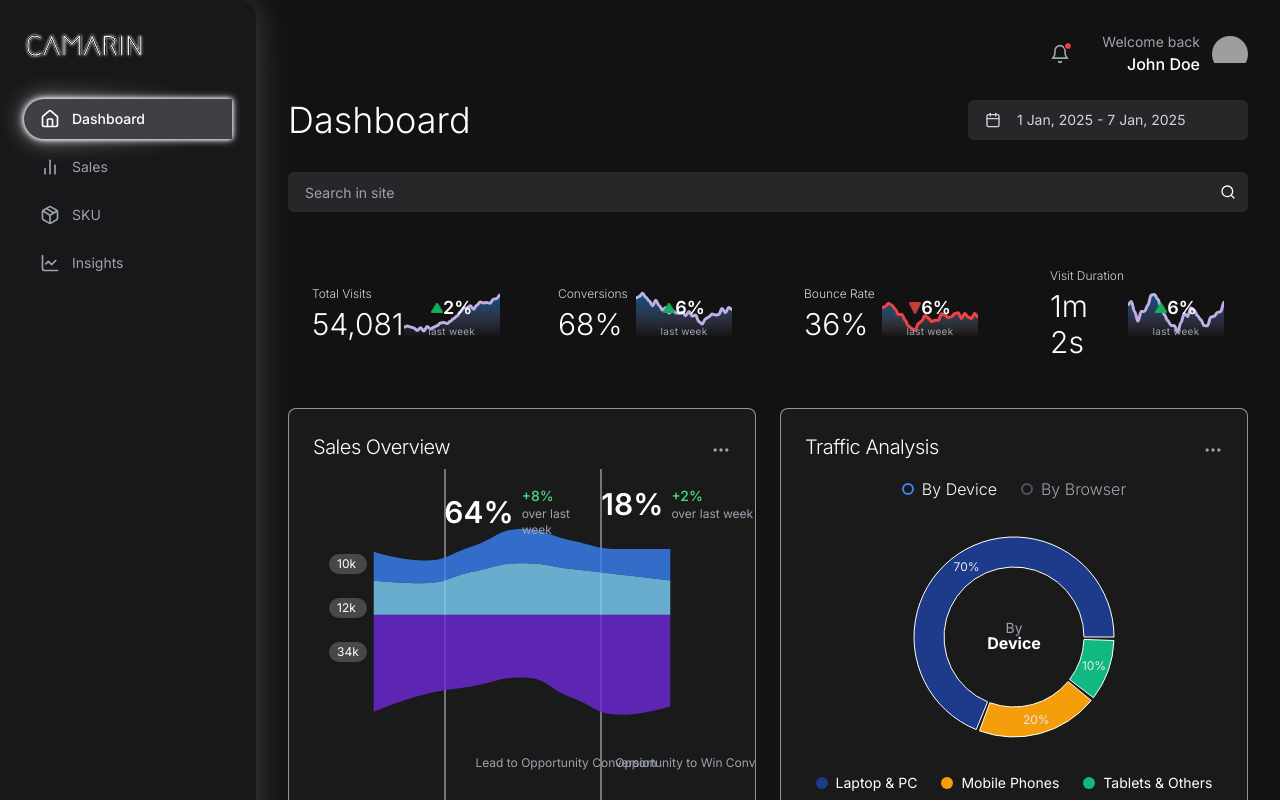
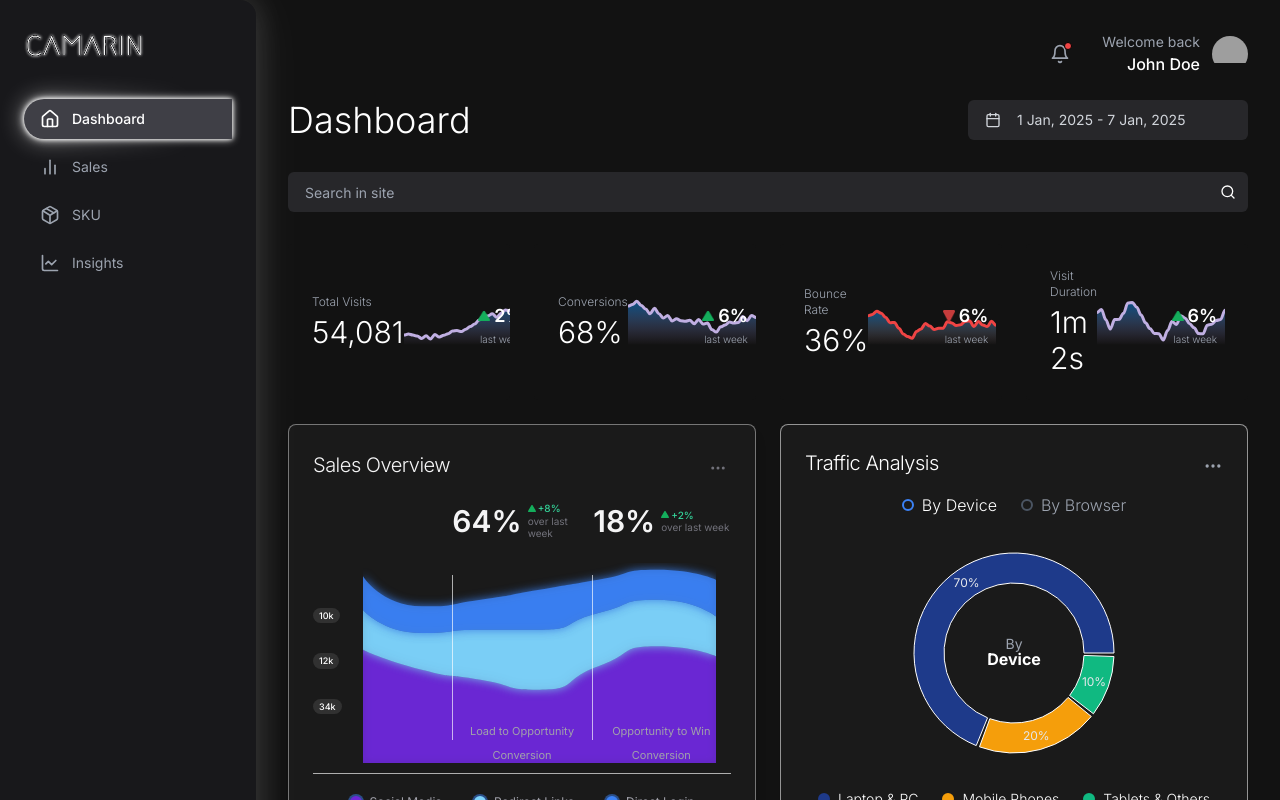
Before and after one commit to Camarin-AI/3d-analytics-dashboard, a Next.js app: page / in a window 1280 px wide. Shown: the top 800 px of the page. Built offline with nearby package versions, Linux system fonts and the light colour scheme; grey boxes are pictures that could not be loaded.

Commit message:
Dashboard issues fixed

```diff
--- a/components/kpi-cards.tsx
+++ b/components/kpi-cards.tsx
@@ -12,6 +12,7 @@ export function KpiCards() {
       value: "54,081",
       change: 2,
       trend: "up" as const,
+      period: "last week",
       data: generateSparklineData(30, 0.4),
     },
     {
@@ -19,6 +20,7 @@ export function KpiCards() {
       value: "68%",
       change: 6,
       trend: "up" as const,
+      period: "last week",
       data: generateSparklineData(30, 0.6),
     },
     {
@@ -26,6 +28,7 @@ export function KpiCards() {
       value: "36%",
       change: 6,
       trend: "down" as const,
+      period: "last week",
       data: generateSparklineData(30, 0.6),
     },
     {
@@ -33,12 +36,12 @@ export function KpiCards() {
       value: "1m 2s",
       change: 6,
       trend: "up" as const,
+      period: "last week",
       data: generateSparklineData(30, 0.5),
     },
   ];
 
   return (
-    // tighter gap between cards
     <div className="grid grid-cols-1 sm:grid-cols-2 lg:grid-cols-4 gap-6 mt-8">
       {kpis.map((kpi, idx) => (
         <KpiCard key={idx} {...kpi} />
@@ -52,13 +55,13 @@ interface KpiCardProps {
   value: string;
   change: number;
   trend: "up" | "down";
+  period: string;
   data: number[];
 }
 
-function KpiCard({ title, value, change, trend, data }: KpiCardProps) {
+function KpiCard({ title, value, change, trend, period, data }: KpiCardProps) {
   const isUp = trend === "up";
 
-  // colors from mock
   const lineColor = isUp ? "#C0AFE2" : "#EF4444";
   const fillToColor = isUp ? "#D8B4FE" : "#FECACA";
 
@@ -93,25 +96,16 @@ function KpiCard({ title, value, change, trend, data }: KpiCardProps) {
   };
 
   return (
-    <div
-      className="
-        flex items-center justify-between
-        bg-[#121212] rounded p-6 overflow-hidden
-        border-black
-      "
-      // very subtle border so cards read as one piece
-      // style={{ border: "0.5px solid rgba(28, 27, 27, 0.2)" }}
-    >
-      {/* Left: title + value */}
+    <div className="flex items-center justify-between bg-[#121212] rounded p-6 border-black overflow-hidden">
+      {/* Left: Title + Value */}
       <div>
-        <p className="text-xs font-light text-gray-300">{title}</p>
-        <p className="mt-1 text-3xl font-light text-white">
-          {value}
-        </p>
+        {/* lighter gray title */}
+        <p className="text-xs font-light text-gray-400">{title}</p>
+        <p className="mt-1 text-3xl font-light text-white">{value}</p>
       </div>
 
-      {/* Right: sparkline + overlay */}
-      <div className="relative w-24 h-12 flex-shrink-0">
+      {/* Right: Sparkline + Change badge */}
+      <div className="relative w-32 h-12 flex-shrink-0">
         <Chart
           options={options}
           series={[{ data }]}
@@ -120,9 +114,9 @@ function KpiCard({ title, value, change, trend, data }: KpiCardProps) {
           height={48}
         />
 
-        {/* center-top overlay */}
-        <div className="absolute inset-0 flex flex-col items-center pt-1 pointer-events-none">
-          <div className="flex items-center gap-0">
+        {/* top-right badge */}
+        <div className="absolute top-1 right-2 flex flex-col items-end pointer-events-none">
+          <div className="flex items-center gap-1">
             {isUp ? (
               <Image src="/upArrow.png" alt="Up" width={12} height={12} />
             ) : (
@@ -130,8 +124,8 @@ function KpiCard({ title, value, change, trend, data }: KpiCardProps) {
             )}
             <span className="text-lg font-semibold text-white">{change}%</span>
           </div>
-          <span className="mt-0.5 text-[10px] text-gray-400 tracking-wide">
-            last week
+          <span className="mt-0.5 text-[10px] text-gray-400 font-light">
+            {period}
           </span>
         </div>
       </div>
--- a/components/sales-overview.tsx
+++ b/components/sales-overview.tsx
@@ -1,140 +1,253 @@
-"use client"
+"use client";
 
-import { useState, useMemo } from "react"
-import dynamic from "next/dynamic"
-import { MoreHorizontal } from "lucide-react"
-import { motion } from "framer-motion"
-import { Card, CardContent, CardHeader, CardTitle } from "@/components/ui/card"
+import React, { useState, useMemo } from "react";
+import dynamic from "next/dynamic";
+import { MoreHorizontal } from "lucide-react";
+import { motion } from "framer-motion";
+import { Card, CardContent, CardHeader, CardTitle } from "@/components/ui/card";
+import Image from "next/image"; // For up/down arrow images
 
-const ReactECharts = dynamic(() => import("echarts-for-react"), { ssr: false })
+const ReactECharts = dynamic(() => import("echarts-for-react"), { ssr: false });
 
-// Data keys and labels
-const KEYS = ["social", "redirect", "direct"] as const
-type Key = typeof KEYS[number]
+// --- Color Palette (Based on Target Wireframe) ---
+const colors = {
+    background: "#1A1A1A",
+    cardBorder: "rgba(255, 255, 255, 0.4)",
+    textPrimary: "#F4F4F5", // Brightest text (KPIs, main title)
+    textSecondary: "#A1A1AA", // Subtitles, legend text, bottom section labels
+    textMuted: "#71717A", // Dimmer text ('over last week')
+    divider: "rgba(255, 255, 255, 0.65)", // White divider lines for sections (more opaque)
 
-const COLORS: Record<Key, string> = {
-  social: "#6D28D9",
-  redirect: "#7DD3FC",
-  direct: "#3B82F6",
-}
+    trendUp: "#34D399", // Green
+    trendDown: "#F87171", // Red
+
+    social: "#6D28D9",    // Purple (bottom layer)
+    redirect: "#7DD3FC",  // Light Blue (middle layer)
+    direct: "#3B82F6",    // Darker Blue (top layer)
+};
+
+const KEYS = ["social", "redirect", "direct"] as const;
+type Key = typeof KEYS[number];
+
+const SERIES_COLORS: Record<Key, string> = {
+    social: colors.social,
+    redirect: colors.redirect,
+    direct: colors.direct,
+};
 const LABELS: Record<Key, string> = {
     social: "Social Media",
     redirect: "Redirect Links",
     direct: "Direct Login",
-}
+};
 
+// Data represents the *individual contribution* of each band.
+// Order in KEYS and z-index in series will determine visual stacking.
 const rawData = [
-  { name: '1', social: 34000, redirect: 12000, direct: 10000 },
-  { name: '2', social: 28000, redirect: 11000, direct: 8000 },
-  { name: '3', social: 25000, redirect: 15000, direct: 9000 },
-  { name: '4', social: 22000, redirect: 18000, direct: 12000 },
-  { name: '5', social: 29000, redirect: 16000, direct: 10000 },
-  { name: '6', social: 35000, redirect: 14000, direct: 9000 },
-  { name: '7', social: 32000, redirect: 12000, direct: 11000 },
-]
+    { name: 'Mon', social: 34000, redirect: 12000, direct: 10000 },
+    { name: 'Tue', social: 28000, redirect: 11000, direct: 8000 },
+    { name: 'Wed', social: 25000, redirect: 15000, direct: 9000 },
+    { name: 'Thu', social: 22000, redirect: 18000, direct: 12000 },
+    { name: 'Fri', social: 29000, redirect: 16000, direct: 10000 },
+    { name: 'Sat', social: 35000, redirect: 14000, direct: 9000 },
+    { name: 'Sun', social: 32000, redirect: 12000, direct: 11000 },
+];
 
-function fmtK(n: number) {
-  return n >= 1000 ? `${(n / 1000).toFixed(0)}k` : `${n}`
-}
+const kpiData = [
+    // First section (left of first divider) has no KPI displayed on top in the mockup.
+    { // This KPI is for the *second* visual section (middle one)
+        kpiValue: "64%",
+        trend: 8,
+        trendDirection: "up" as const,
+        trendLabel: "over last week",
+        sectionLabel: "Load to Opportunity Conversion",
+    },
+    { // This KPI is for the *third* visual section (right one)
+        kpiValue: "18%",
+        trend: 2,
+        trendDirection: "up" as const,
+        trendLabel: "over last week",
+        sectionLabel: "Opportunity to Win Conversion",
+    },
+];
 
 export function SalesOverview() {
-  const [active, setActive] = useState<Key | null>(null)
-
-  // prepare series data
-  const categories = rawData.map(d => d.name)
-  const seriesData = useMemo(() => KEYS.map(key => rawData.map(d => key === 'social' ? -d[key] : d[key])), [])
+    const [activeSeriesKey, setActiveSeriesKey] = useState<Key | null>(null);
+    const categories = rawData.map(d => d.name);
 
     const option = useMemo(() => ({
         backgroundColor: 'transparent',
-    grid: { left: 60, right: 60, top: 60, bottom: 80 },
-    xAxis: { type: 'category', data: categories, axisLine: { show: false }, axisTick: { show: false }, axisLabel: { show: false } },
-    yAxis: { type: 'value', axisLine: { show: false }, axisTick: { show: false }, axisLabel: { show: false }, splitLine: { show: false } },
-    series: KEYS.map((k, i) => {
-      const isActive = !active || active === k
+        // Grid adjusted to give space for HTML overlays (KPIs at top, labels at bottom)
+        // and Y-axis badges on the left.
+        grid: { left: 50, right: 15, top: 10, bottom: 10 }, // Minimal grid padding
+        xAxis: { type: 'category', data: categories, show: false, boundaryGap: false },
+        yAxis: { type: 'value', show: false, splitLine: { show: false }, min: 0 }, // Ensure Y starts at 0
+        series: KEYS.map((key, index) => { // Define Z-index explicitly for stacking
+            const isActive = !activeSeriesKey || activeSeriesKey === key;
+            let zLevel;
+            if (key === 'social') zLevel = 1;      // Bottom
+            else if (key === 'redirect') zLevel = 2; // Middle
+            else zLevel = 3;                       // Top
+
             return {
-        name: LABELS[k],
-        type: 'line', smooth: true, stack: k === 'social' ? 'neg' : 'pos',
-        data: seriesData[i],
-        lineStyle: { width: 0, opacity: isActive ? 1 : 0.2 },
-        areaStyle: { color: COLORS[k], opacity: isActive ? 0.8 : 0.1 },
-        showSymbol: false,
+                name: LABELS[key], type: 'line', smooth: 0.65, // Smoother curve
+                stack: 'total', symbol: 'none', data: rawData.map(d => d[key]),
+                lineStyle: { width: 0 },
+                areaStyle: {
+                    color: SERIES_COLORS[key], opacity: isActive ? 0.85 : 0.2, // Adjusted opacity
+                    shadowBlur: isActive ? 10 : 0, shadowColor: isActive ? SERIES_COLORS[key] : 'transparent',
+                },
+                emphasis: { focus: 'series', areaStyle: { opacity: 1, shadowBlur: 15 } },
+                z: zLevel,
+            };
+        }),
+        tooltip: {
+            trigger: 'axis', backgroundColor: 'rgba(30, 30, 32, 0.9)',
+            borderColor: colors.cardBorder, borderWidth: 1,
+            textStyle: { color: colors.textPrimary, fontSize: 11, fontFamily: 'Inter, sans-serif' },
+            padding: [6, 10],
+            formatter: (params: any) => {
+                let tooltipHtml = `<div style="font-weight:500; margin-bottom:4px; color:${colors.textSecondary}; font-size:10px;">${params[0].axisValueLabel}</div>`;
+                // Params are ordered by stack, reverse to match visual (top layer first in tooltip)
+                params.slice().reverse().forEach((item: any) => {
+                    const value = Math.abs(item.value);
+                    tooltipHtml += `
+                        <div style="display:flex; align-items:center; margin-top:3px;">
+                            <span style="display:inline-block; width:7px; height:7px; border-radius:50%; background-color:${item.color}; margin-right:5px;"></span>
+                            <span style="color:${colors.textSecondary}; font-size:10px;">${item.seriesName}:</span>
+                            <span style="font-weight:600; margin-left:auto; color:${colors.textPrimary}; font-size:10px;">${value.toLocaleString()}</span>
+                        </div>`;
+                });
+                return tooltipHtml;
             }
-    }),
-    markLine: {
-      symbol: 'none', lineStyle: { color: '#fff', width: 2 },
-      data: [
-        { xAxis: categories[Math.floor(categories.length/3)] },
-        { xAxis: categories[Math.floor(2*categories.length/3)] }
-      ]
         },
-    graphic: [
-      { type: 'text', left: '40%', bottom: 40, style: { text: 'Lead to Opportunity Conversion', fill: '#9CA3AF', fontSize: 12, fontFamily: 'Inter, sans-serif', align: 'center' } },
-      { type: 'text', left: '70%', bottom: 40, style: { text: 'Opportunity to Win Conversion', fill: '#9CA3AF', fontSize: 12, fontFamily: 'Inter, sans-serif', align: 'center' } }
-    ],
-    tooltip: { trigger: 'item', backgroundColor: 'rgba(0,0,0,0.7)', textStyle: { color: '#fff' }, formatter: (p: any) => {
-      const v = Math.abs(p.value)
-      return `<div style="padding:4px;color:#fff"><strong>${p.seriesName}</strong><br/>${p.name}: ${v.toLocaleString()}</div>`
-    } },
-  }), [active, categories, seriesData])
+        // No ECharts markLines or graphic text for overlays
+    }), [activeSeriesKey, categories]);
 
     return (
-    <Card className="bg-[#1A1A1A] border-[#FFFFFF88] text-white">
-      <CardHeader className="flex flex-row items-center justify-between pb-2">
-        <CardTitle className="text-xl font-light font-sans">Sales Overview</CardTitle>
-        <button className="text-gray-400 hover:text-white">
-          <MoreHorizontal size={20} />
+        <Card
+            className="border p-6 shadow-lg h-full flex flex-col font-[Inter,ui-sans-serif,system-ui]"
+            style={{ backgroundColor: colors.background, borderColor: colors.cardBorder, color: colors.textPrimary }}
+        >
+            <CardHeader className="flex flex-row items-center justify-between p-0 mb-4">
+                <CardTitle className="text-xl font-light font-sans" style={{ color: colors.textPrimary }}>
+                    Sales Overview
+                </CardTitle>
+                <button className="focus:outline-none p-1 rounded-full hover:bg-[#27272A]" style={{ color: colors.textMuted }}>
+                    <MoreHorizontal size={18} />
                 </button>
             </CardHeader>
 
-      <CardContent className="relative p-0 h-[340px]">
-        {/* Separator lines */}
-        <div className="absolute inset-y-0 left-[33.33%] w-[2px] bg-white/40" />
-        <div className="absolute inset-y-0 left-[66.66%] w-[2px] bg-white/40" />
+            {/* Container for Chart and ALL HTML Overlays */}
+            <div className="relative flex-grow flex flex-col"> {/* Make this flex-col for chart and legend */}
 
-        {/* Value badges */}
-        <div className="absolute top-[25%] left-10 flex flex-col space-y-6 z-10">
-          <span className="bg-white/20 text-white text-xs px-2 py-0.5 rounded-full">{fmtK(rawData[0].direct)}</span>
-          <span className="bg-white/20 text-white text-xs px-2 py-0.5 rounded-full">{fmtK(rawData[0].redirect)}</span>
-          <span className="bg-white/20 text-white text-xs px-2 py-0.5 rounded-full">{fmtK(rawData[0].social)}</span>
+                {/* Top Row for KPIs: Sits above the chart plotting area */}
+                <div className="relative grid grid-cols-3 h-12 mb-2 z-10 pointer-events-none"> {/* KPI row */}
+                    {/* First third (empty for KPI based on mockup) */}
+                    <div></div>
+                    {/* Second third (KPI 1) */}
+                    <div className="flex flex-row items-center justify-center pointer-events-auto">
+                        <span className="text-3xl font-semibold mr-1.5" style={{ color: colors.textPrimary }}>
+                            {kpiData[0].kpiValue}
+                        </span>
+                        <div className="flex flex-col items-start text-[10px] leading-tight">
+                            <div className="flex items-center font-medium" style={{ color: kpiData[0].trendDirection === "up" ? colors.trendUp : colors.trendDown }}>
+                                <Image src={kpiData[0].trendDirection === "up" ? "/uparrow.png" : "/downarrow.png"} alt="Trend" width={8} height={8} className="mr-0.5"/>
+                                +{kpiData[0].trend}%
                             </div>
-
-        {/* KPIs */}
-    <div className="absolute top-[5%] left-1/3 w-[33.33%] text-center z-10">
-      <div className="flex justify-center items-center space-x-2">
-        <div className="text-3xl font-semibold">64%</div>
-        <div className="text-left">
-          <div className="text-sm font-medium text-green-400">+8%</div>
-          <div className="text-xs text-[#9CA3AF]">over last week</div>
+                            <span style={{ color: colors.textMuted }}>{kpiData[0].trendLabel}</span>
                         </div>
                     </div>
+                    {/* Third third (KPI 2) */}
+                    <div className="flex flex-row items-center justify-center pointer-events-auto">
+                         <span className="text-3xl font-semibold mr-1.5" style={{ color: colors.textPrimary }}>
+                            {kpiData[1].kpiValue}
+                        </span>
+                        <div className="flex flex-col items-start text-[10px] leading-tight">
+                            <div className="flex items-center font-medium" style={{ color: kpiData[1].trendDirection === "up" ? colors.trendUp : colors.trendDown }}>
+                                 <Image src={kpiData[1].trendDirection === "up" ? "/uparrow.png" : "/downarrow.png"} alt="Trend" width={8} height={8} className="mr-0.5"/>
+                                +{kpiData[1].trend}%
                             </div>
-
-    <div className="absolute top-[5%] left-[66.66%] w-[33.33%] text-center z-10">
-  <div className="flex justify-center items-center space-x-2">
-    <div className="text-3xl font-semibold">18%</div>
-    <div className="text-left">
-      <div className="text-sm font-medium text-green-400">+2%</div>
-      <div className="text-xs text-[#9CA3AF]">over last week</div>
+                            <span style={{ color: colors.textMuted }}>{kpiData[1].trendLabel}</span>
                         </div>
                     </div>
                 </div>
 
 
+                {/* Chart Area with Y-axis Badges and Section Labels */}
+                <div className="relative flex-grow h-[220px]"> {/* Fixed height for chart area */}
+                    {/* Y-Axis Badges (HTML) */}
+                    <div className="absolute left-0 top-0 h-full flex flex-col justify-around py-[10%] z-10 pointer-events-none">
+                        {["34k", "12k", "10k"].reverse().map((label, idx) => ( // Reversed to match visual top-to-bottom
+                            <span key={idx} className="bg-white/10 text-white text-[9px] font-medium px-1.5 py-[1px] rounded-full self-start mb-1">
+                                {label}
+                            </span>
+                        ))}
+                    </div>
 
-        <motion.div initial={{ opacity: 0, y: 20 }} animate={{ opacity: 1, y: 0 }} transition={{ duration: 0.5 }} className="h-full">
-          <ReactECharts option={option} style={{ width: '100%', height: '100%' }} />
-        </motion.div>
-      </CardContent>
+                    {/* ECharts Chart */}
+                    <div className="absolute inset-0 h-full w-full">
+                         <ReactECharts option={option} style={{ height: '100%', width: '100%' }} notMerge={true} />
+                    </div>
+
+                    {/* Vertical Divider Lines and Bottom Section Labels (HTML) */}
+                    <div className="absolute inset-0 grid grid-cols-3 pointer-events-none z-20">
+                        {/* First Section (no line on left, no label) */}
+                        <div></div>
+
+                        {/* Second Section (Line on Left, Label at Bottom) */}
+                        <div className="relative flex justify-center items-end">
+                            <div className="absolute left-0 top-[10%] bottom-[15%] w-px" style={{backgroundColor: colors.divider}}></div> {/* Line */}
+                            <div className="pb-2 text-center pointer-events-auto">
+                                <span className="text-[11px] font-normal" style={{ color: colors.textSecondary }}>
+                                    {kpiData[0].sectionLabel}
+                                </span>
+                            </div>
+                        </div>
+
+                        {/* Third Section (Line on Left, Label at Bottom) */}
+                        <div className="relative flex justify-center items-end">
+                            <div className="absolute left-0 top-[10%] bottom-[15%] w-px" style={{backgroundColor: colors.divider}}></div> {/* Line */}
+                            <div className="pb-2 text-center pointer-events-auto">
+                                <span className="text-[11px] font-normal" style={{ color: colors.textSecondary }}>
+                                    {kpiData[1].sectionLabel}
+                                </span>
+                            </div>
+                        </div>
+                    </div>
+                </div>
+            </div>
+
 
             {/* Legend */}
-      <div className="flex items-center justify-center gap-8 p-4 border-t border-[#3C3C3C]">
-        {KEYS.map(k => (
-          <button key={k} onClick={() => setActive(prev => prev === k ? null : k)} className={`flex items-center gap-2 text-sm transition-opacity ${!active || active === k ? 'opacity-100' : 'opacity-30 hover:opacity-60'}`}>
-            <span className="w-3 h-3 rounded-full" style={{ backgroundColor: COLORS[k] }} />
+            <div
+              className="flex items-center justify-center space-x-8 px-4 pt-5 border-t"
+              style={{ borderColor: colors.divider }}
+            >
+              {KEYS.map((k) => (
+                <button
+                  key={k}
+                  onClick={() => setActiveSeriesKey((prev) => (prev === k ? null : k))}
+                  className={`
+                    flex items-center
+                    space-x-2
+                    text-xs
+                    transition-opacity duration-200
+                    ${!activeSeriesKey || activeSeriesKey === k
+                      ? "opacity-100"
+                      : "opacity-40 hover:opacity-70"}
+                  `}
+                  style={{ color: colors.textSecondary }}
+                >
+                  {/* marker: filled circle + 50%‑opaque ring */}
+                  <span
+                    className="w-3 h-3 flex-shrink-0 rounded-full bg-current ring-2 ring-current/50"
+                    style={{ color: SERIES_COLORS[k] }}
+                  />
                   <span>{LABELS[k]}</span>
                 </button>
               ))}
             </div>
+
         </Card>
-  )
+    );
 }
--- a/components/traffic-analysis.tsx
+++ b/components/traffic-analysis.tsx
@@ -159,7 +159,7 @@ export function TrafficAnalysis() {
                     prev === entry.name ? null : entry.name
                   )
                 }
-                className="flex items-center gap-2"
+                className="flex items-center gap-2 font-light font-sans"
               >
                 <span
                   className="w-3 h-3 rounded-full"
```
Lines whose indentation alone changed are shown as unchanged.
